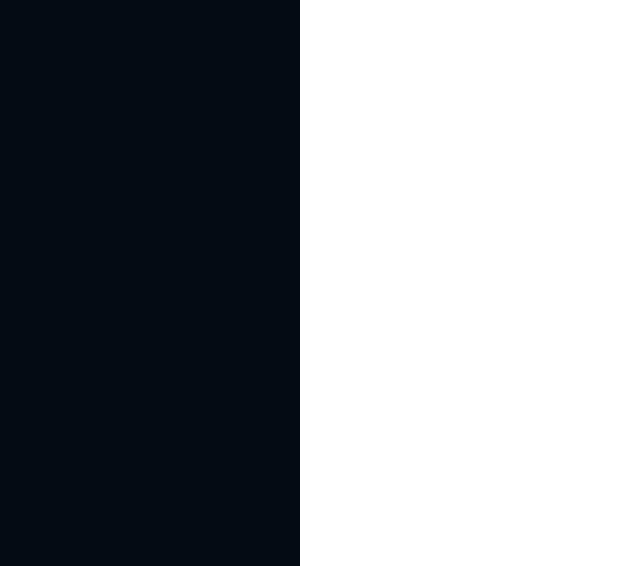
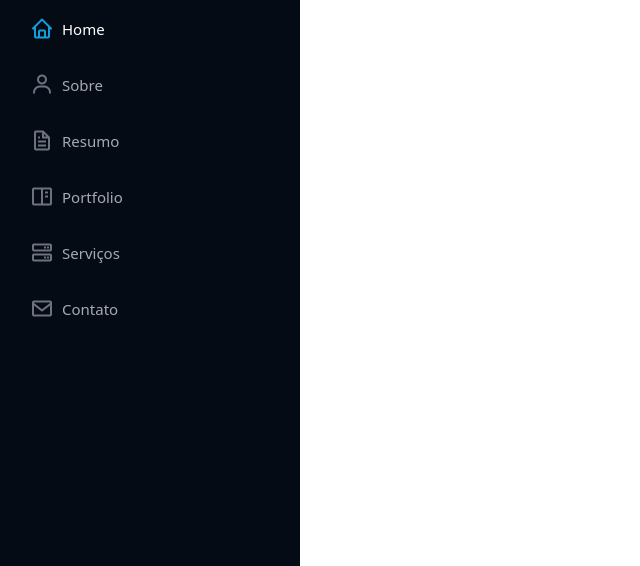
Before and after one commit to oGaBN/gbngames, a plain HTML site: page index.html in a window 1280 px wide. Shown: the part 234-800 px from the top of the page, without its empty margins (0-640 px from the left). Drawn offline with Linux system fonts and the light colour scheme; a web font is replaced by a local one.

Commit message:
atualização index

```diff
--- a/index.html
+++ b/index.html
@@ -47,6 +47,47 @@
                 <nav id="navbar" class="nav-menu navbar">
                     <ul>
 
+                        <li>
+                            <a href="#hero" class="nav-link scrollto active">
+                                <i class="bx bx-home"> </i>
+                                <span>Home</span>
+                            </a>
+                        </li>
+
+                        <li>
+                            <a href="#about" class="nav-link scrollto">
+                                <i class="bx bx-user"> </i>
+                                <span>Sobre</span>
+                            </a>
+                        </li>
+
+                        <li>
+                            <a href="#resume" class="nav-link scrollto">
+                                <i class="bx bx-file"> </i>
+                                <span>Resumo</span>
+                            </a>
+                        </li>
+
+                        <li>
+                            <a href="#portfolio" class="nav-link scrollto">
+                                <i class="bx bx-book-content"> </i>
+                                <span>Portfolio</span>
+                            </a>
+                        </li>
+
+                        <li>
+                            <a href="#services" class="nav-link scrollto">
+                                <i class="bx bx-server"> </i>
+                                <span>Serviços</span>
+                            </a>
+                        </li>
+
+                        <li>
+                            <a href="#contact" class="nav-link scrollto">
+                                <i class="bx bx-envelope"> </i>
+                                <span>Contato</span>
+                            </a>
+                        </li>
 
                     </ul>
 
```
